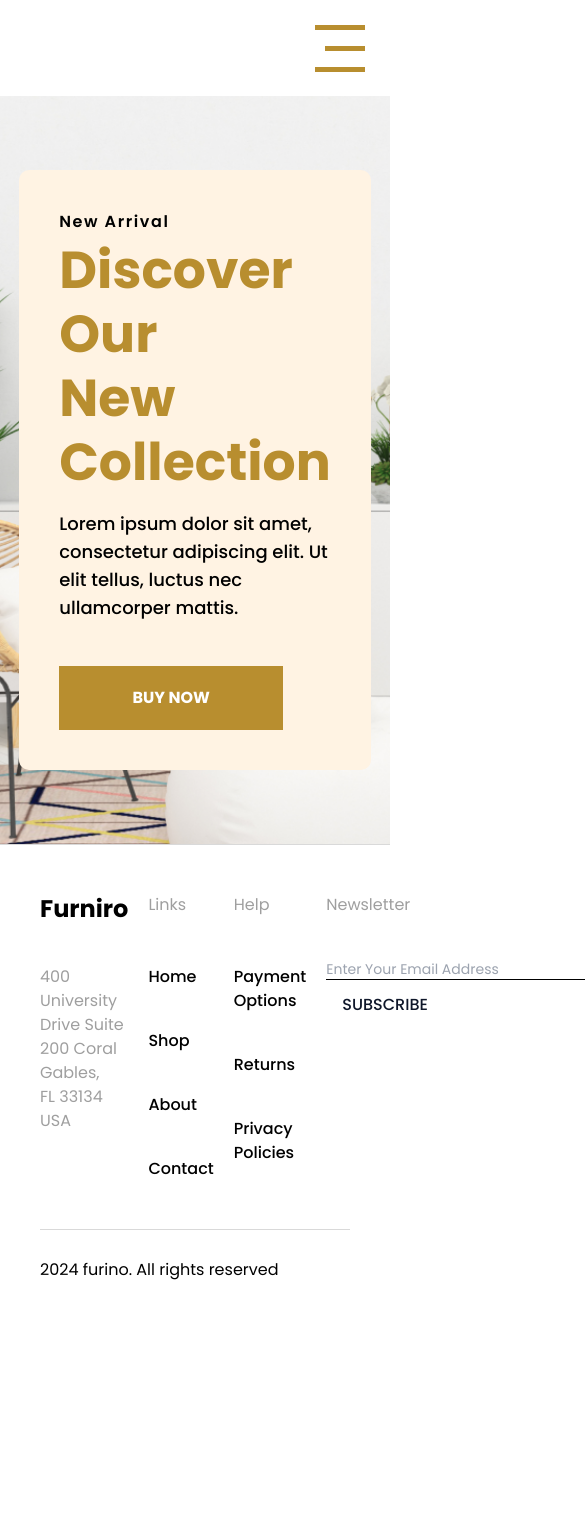
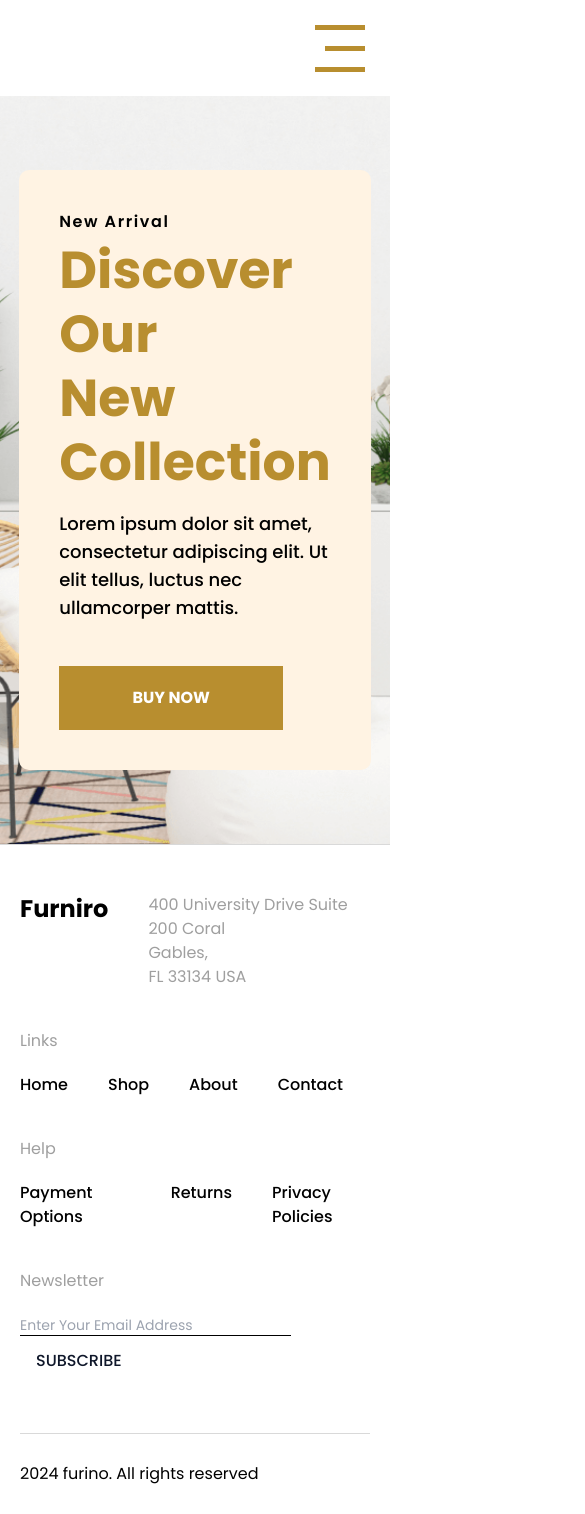
Before and after one commit to sankaSanjeeva/Furniro, a React (Vite) app: page / in a window 390 px wide. Shown: the whole page, 585 px wide, since content can reach past the window. Before the commit the page ends 1310 px from the top, so only its background shows below. Built offline with nearby package versions, Linux system fonts and the light colour scheme.

Commit message:
fix responsive issues of footer

```diff
--- a/src/common/components/footer/index.tsx
+++ b/src/common/components/footer/index.tsx
@@ -4,11 +4,11 @@ import { Button } from '../ui/button';
 export default function Footer() {
   return (
     <footer className="border-t border-t-black/15">
-      <div className="mx-auto max-w-screen-xl px-10">
-        <div className="py-12 flex justify-between gap-5">
-          <div>
+      <div className="mx-auto max-w-screen-xl px-5 md:px-10">
+        <div className="py-12 flex flex-col md:flex-row justify-between gap-10">
+          <div className="flex gap-10 flex-row md:flex-col">
             <h1 className="text-2xl font-bold">Furniro</h1>
-            <div className="mt-10 text-[#9F9F9F]">
+            <div className="text-[#9F9F9F]">
               <div>400 University Drive Suite 200 Coral</div>
               <div>Gables,</div>
               <div>FL 33134 USA</div>
@@ -17,7 +17,7 @@ export default function Footer() {
 
           <div>
             <span className="text-[#9F9F9F]">Links</span>
-            <ul className="mt-12 flex flex-col gap-10 font-medium">
+            <ul className="mt-5 md:mt-12 flex flex-row md:flex-col gap-10 font-medium">
               <li>
                 <Link to="/">Home</Link>
               </li>
@@ -35,7 +35,7 @@ export default function Footer() {
 
           <div>
             <span className="text-[#9F9F9F]">Help</span>
-            <ul className="mt-12 flex flex-col gap-10 font-medium">
+            <ul className="mt-5 md:mt-12 flex flex-row md:flex-col gap-10 font-medium">
               <li>Payment Options</li>
               <li>Returns</li>
               <li>Privacy Policies</li>
@@ -44,7 +44,7 @@ export default function Footer() {
 
           <div>
             <span className="text-[#9F9F9F]">Newsletter</span>
-            <div className="mt-10">
+            <div className="mt-5 md:mt-10">
               <input
                 type="email"
                 placeholder="Enter Your Email Address"
```
Also changed, not shown: src/assets/background.png.
